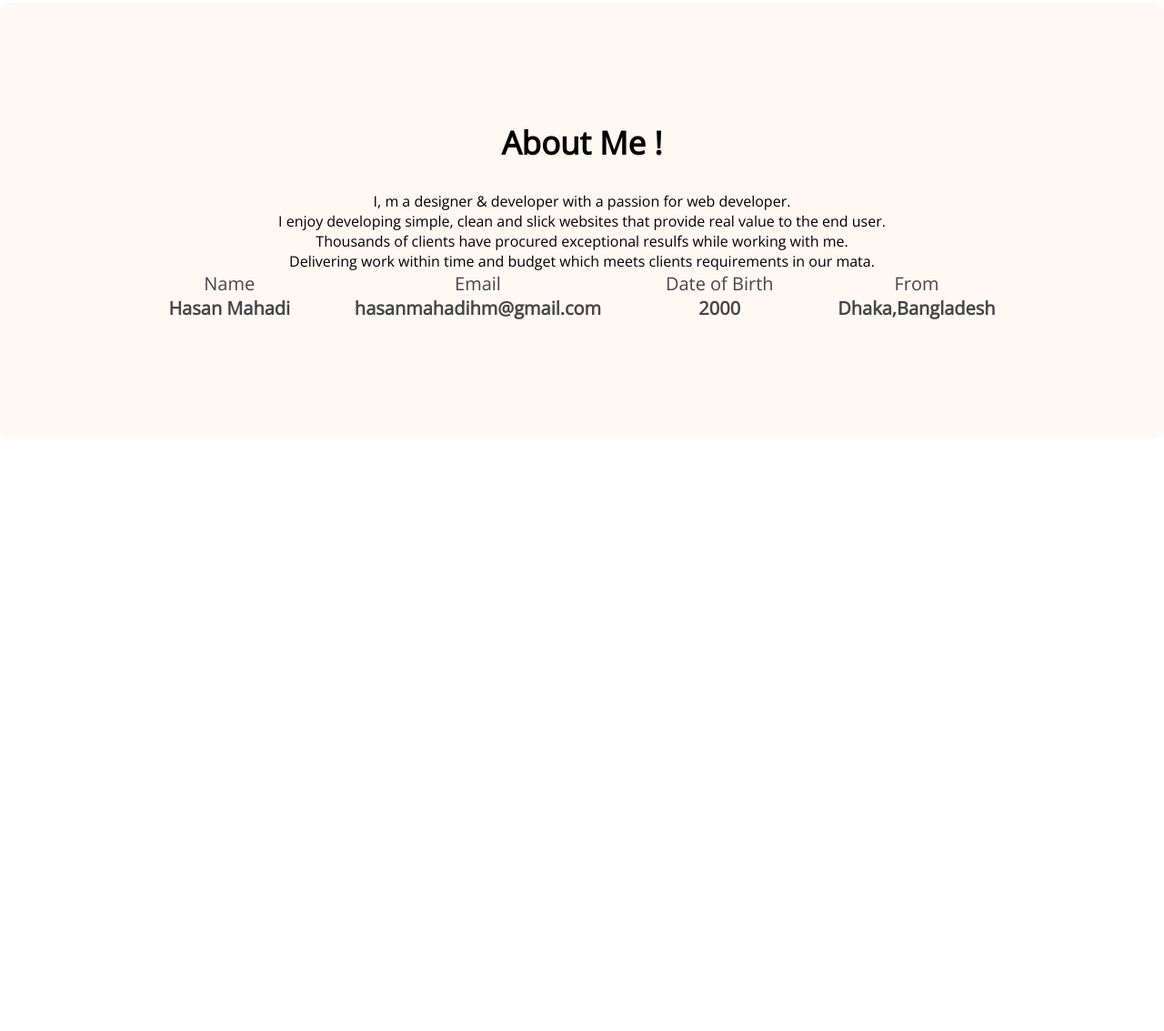
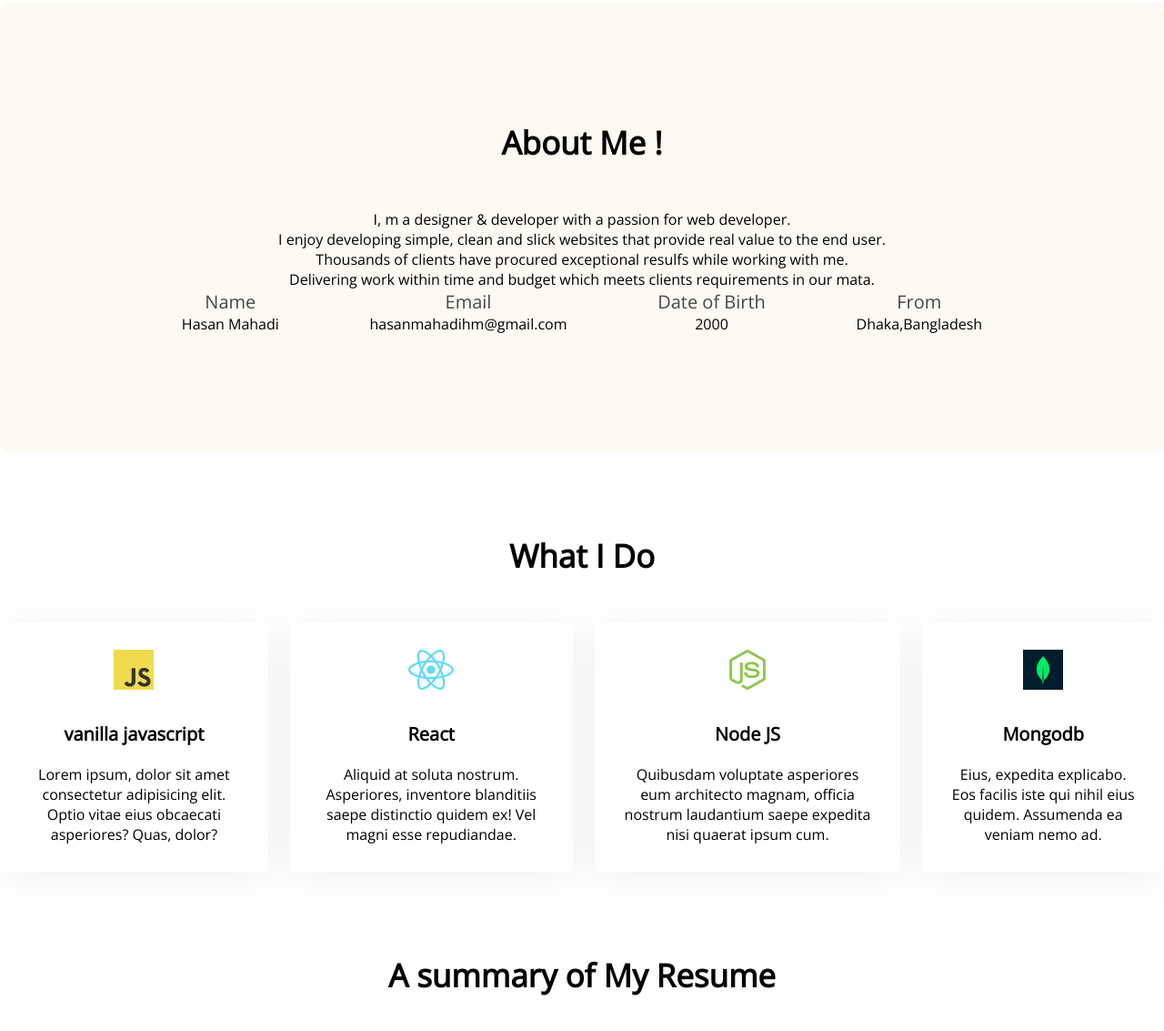
Before and after one commit to Hasan-Mahadi/developer-portfolio-Hasan, a plain HTML site: page index.html in a window 1280 px wide. Shown: the part 967-2100 px from the top of the page at 91% size. Before the commit the page ends 1449 px from the top, so only its background shows below. Drawn offline with nearby package versions, Linux system fonts and the light colour scheme.

Commit message:
added skills content

```diff
--- a/index.html
+++ b/index.html
@@ -57,6 +57,41 @@
         </div>
 
     </section>
+    <!-- what i do  -->
+    <section class="what-i-do">
+        <h3 class="section-title">What I Do</h3>
+        <!-- .skills container>.skill*4>image+p.skill-title+p.skill-descriotion>lorem10 -->
+
+        <div class="skills-container">
+            <div class="skill">
+                <img src="images/icons/js.png" alt="">
+                <p class="skill-title">vanilla javascript</p>
+                <p class="skill-descriotion">Lorem ipsum, dolor sit amet consectetur adipisicing elit. Optio vitae eius obcaecati asperiores? Quas, dolor?</p>
+            </div>
+            <div class="skill">
+                <img src="images/icons/react.png" alt="">
+                <p class="skill-title">React</p>
+                <p class="skill-descriotion">Aliquid at soluta nostrum. Asperiores, inventore blanditiis saepe distinctio quidem ex! Vel magni esse repudiandae.</p>
+            </div>
+            <div class="skill">
+                <img src="images/icons/nodejs.png" alt="">
+                <p class="skill-title">Node JS</p>
+                <p class="skill-descriotion">Quibusdam voluptate asperiores eum architecto magnam, officia nostrum laudantium saepe expedita nisi quaerat ipsum cum.</p>
+            </div>
+            <div class="skill">
+                <img src="images/icons/mongo.png" alt="">
+                <p class="skill-title">Mongodb</p>
+                <p class="skill-descriotion">Eius, expedita explicabo. Eos facilis iste qui nihil eius quidem. Assumenda ea veniam nemo ad.</p>
+            </div>
+
+
+
+    </section>
+    <!-- Resume section -->
+    <section class="Resume ">
+        <h3 class="section-title">A summary of My Resume </h3>
+
+    </section>
     </main>
     <footer>
 
--- a/styles/portfolio.css
+++ b/styles/portfolio.css
@@ -101,7 +101,7 @@ main {
 
     font-weight: 700;
     font-size: 35px;
-    margin-bottom: 30px;
+    margin-bottom: 50px;
 
 }
 
@@ -126,10 +126,35 @@ main {
 
 }
 
-.info-description {
+.info-description {}
+
+/* what i do styles*/
+.what-i-do {
+    margin-top: 90px;
+    margin-bottom: 90px;
+
+}
+
+.skills-container {
+    display: flex;
+    gap: 24px;
+}
+
+.skill {
+    background: #FFFFFF;
+    box-shadow: 0px 6px 50px rgba(0, 0, 0, 0.06);
+    border-radius: 5px;
+    padding: 30px;
+}
+
+.skill-title {
     font-weight: 700;
     font-size: 20px;
-    color: #474747;
-
-
+    margin-top: 30px;
+    margin-bottom: 20px;
 }
+/*resume styles*/
+.Rusume{
+    margin-top: 130px;
+    margin-bottom: 90px;
+}
```
